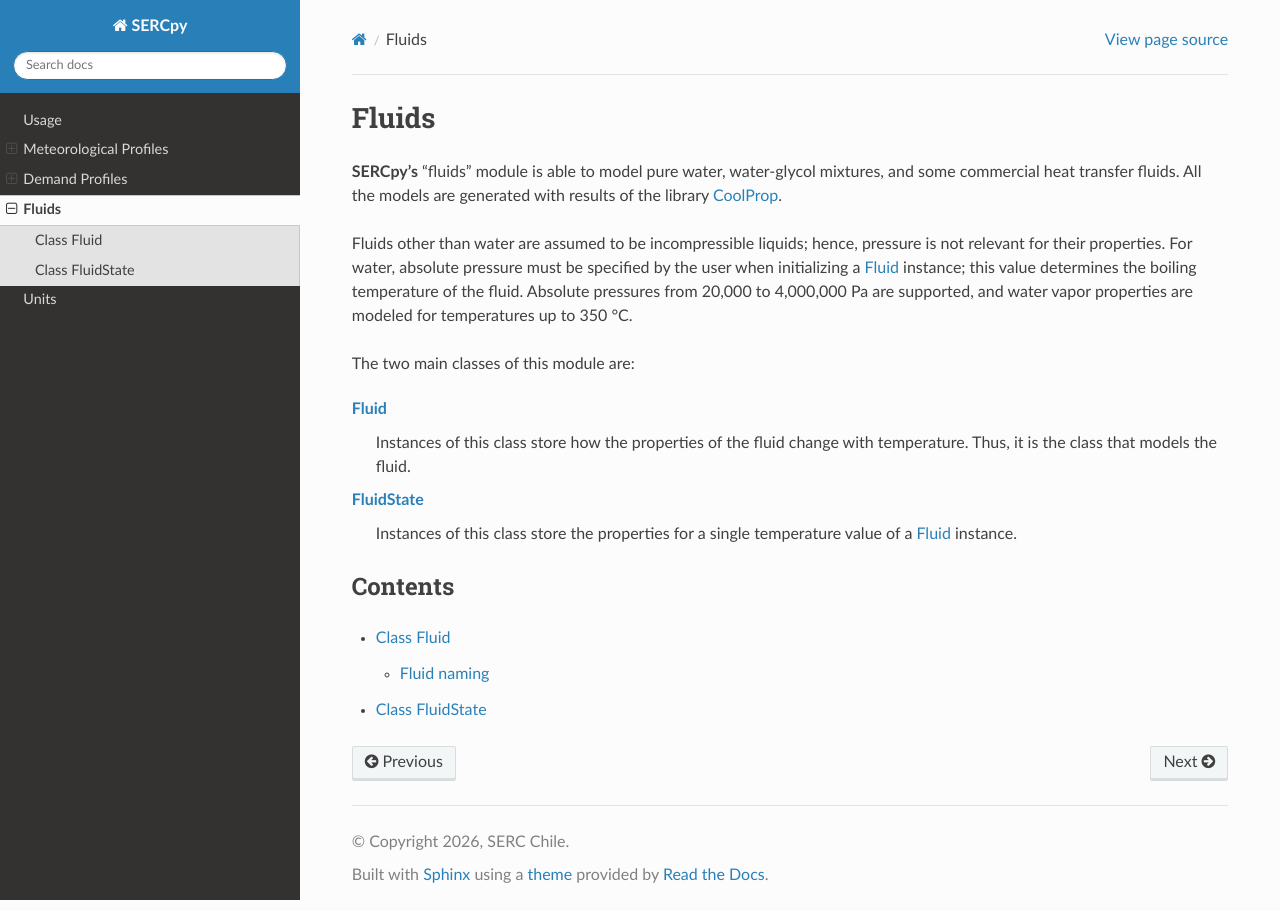
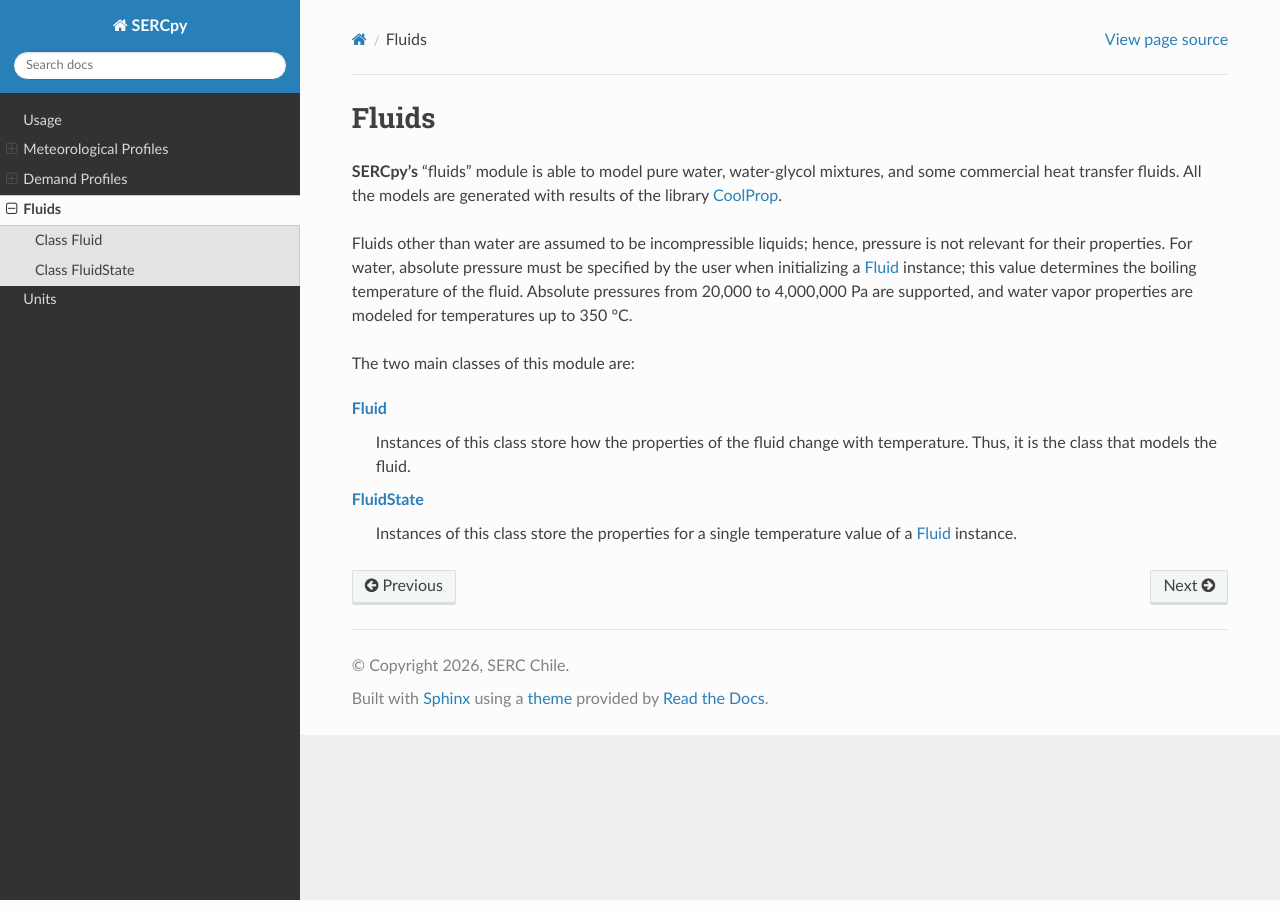
Before and after one commit to serc-chile/SERCpy, a Sphinx documentation site: the page built from docs/source/fluids/fluids.rst, in a window 1280 px wide. Built offline with Sphinx 7.4.7 and the Read the Docs theme 3.1.0, drawn with Linux system fonts in a browser that asks for light colours; pages that are not in the unit, such as notebooks, are missing from menus.

Commit message:
Update fluids.rst

```diff
--- a/docs/source/fluids/fluids.rst
+++ b/docs/source/fluids/fluids.rst
@@ -13,11 +13,8 @@ The two main classes of this module are:
 :doc:`FluidState <fluidstate_class>`
     Instances of this class store the properties for a single temperature value of a :doc:`Fluid <fluid_class>` instance.
 
-Contents
---------
-
 .. toctree::
-  :maxdepth: 2
+  :hidden:
 
   fluid_class
   fluidstate_class
```
